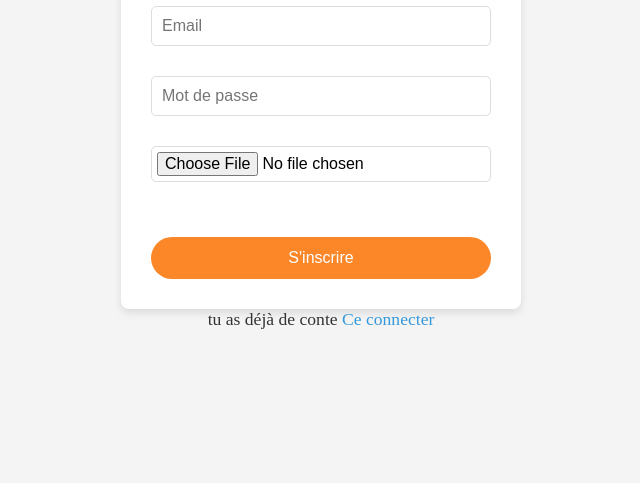
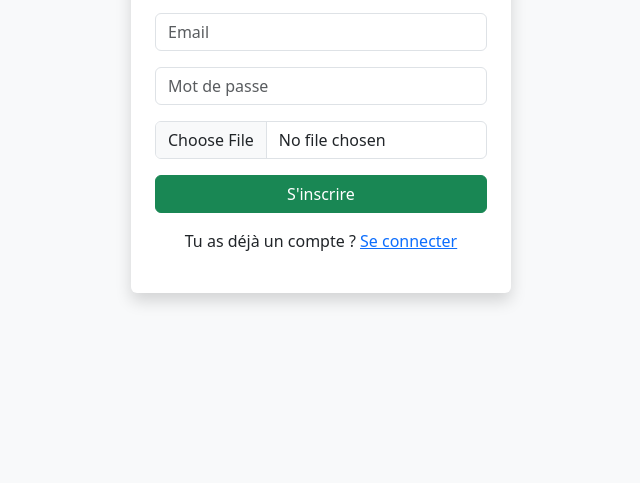
Before and after one commit to Ninodev14/Geoloc, a website: page myapp/public/register.html in a window 1280 px wide. Shown: the part 317-800 px from the top of the page, without its empty margins (319-959 px from the left). Drawn offline with nearby package versions, Linux system fonts and the light colour scheme.

Commit message:
add boostrap

```diff
--- a/myapp/package.json
+++ b/myapp/package.json
@@ -26,6 +26,7 @@
   "license": "ISC",
   "description": "",
   "dependencies": {
+    "@tailwindcss/vite": "^4.0.6",
     "@types/leaflet": "^1.9.16",
     "axios": "^1.7.9",
     "bcryptjs": "^2.4.3",
@@ -48,11 +49,14 @@
   "devDependencies": {
     "@eslint/js": "^9.19.0",
     "@types/jest": "^29.5.14",
+    "autoprefixer": "^10.4.20",
     "eslint": "^9.19.0",
     "globals": "^15.14.0",
     "jest": "^29.7.0",
     "jest-fetch-mock": "^3.0.3",
+    "postcss": "^8.5.2",
     "supertest": "^7.0.0",
+    "tailwindcss": "^4.0.6",
     "ts-jest": "^29.2.5",
     "typescript": "^5.7.3",
     "typescript-eslint": "^8.23.0"
--- a/myapp/public/css/formLogin.css
+++ /dev/null
@@ -1,52 +0,0 @@
-.formLoginContener {
-    background-color: #f4f4f4;
-    display: flex;
-    justify-content: center;
-    align-items: center;
-    flex-direction: column;
-    width: 100vw;
-    height: 100vh;
-}
-
-.formLoginContener h2 {
-    text-align: center;
-    color: #333;
-    margin-bottom: 20px;
-}
-
-.formLoginContener form {
-    background-color: #fff;
-    padding: 30px;
-    border-radius: 8px;
-    box-shadow: 0 4px 8px rgba(0, 0, 0, 0.1);
-    width: 100%;
-    max-width: 400px;
-    display: flex;
-    flex-direction: column;
-    gap: 10px;
-}
-
-.formLoginContener input {
-    width: 100%;
-    padding: 10px;
-    margin: 10px 0;
-    border: 1px solid #ddd;
-    border-radius: 5px;
-    font-size: 16px;
-}
-
-.formLoginContener input[type="file"] {
-    padding: 5px;
-}
-
-
-
-@media (max-width: 600px) {
-    .formLoginContener form {
-        padding: 20px;
-    }
-
-    .formLoginContener h2 {
-        font-size: 1.5rem;
-    }
-}
--- a/myapp/public/register.html
+++ b/myapp/public/register.html
@@ -4,33 +4,68 @@
     <meta charset="UTF-8" />
     <meta name="viewport" content="width=device-width, initial-scale=1.0" />
     <title>Inscription</title>
-    <link rel="stylesheet" href="/css/style.css" />
+    <link
+      href="https://cdn.jsdelivr.net/npm/bootstrap@5.3.0/dist/css/bootstrap.min.css"
+      rel="stylesheet"
+    />
   </head>
 
-  <body>
-    <div class="formLoginContener">
-      <h2>Inscription</h2>
+  <body
+    class="d-flex justify-content-center align-items-center vh-100 bg-light"
+  >
+    <div class="container">
+      <div class="row justify-content-center">
+        <div class="col-md-4 bg-white p-4 rounded shadow">
+          <h2 class="text-center mb-4">Inscription</h2>
           <form id="registerForm" enctype="multipart/form-data">
+            <div class="mb-3">
               <input
                 type="text"
                 id="username"
+                class="form-control"
                 placeholder="Nom d'utilisateur"
                 required
               />
-        <input type="email" id="email" placeholder="Email" required />
+            </div>
+            <div class="mb-3">
+              <input
+                type="email"
+                id="email"
+                class="form-control"
+                placeholder="Email"
+                required
+              />
+            </div>
+            <div class="mb-3">
               <input
                 type="password"
                 id="password"
+                class="form-control"
                 placeholder="Mot de passe"
                 required
               />
-        <input type="file" id="profileImage" accept="image/*" required />
-        <p id="message"></p>
-        <button type="submit">S'inscrire</button>
+            </div>
+            <div class="mb-3">
+              <input
+                type="file"
+                id="profileImage"
+                class="form-control"
+                accept="image/*"
+                required
+              />
+            </div>
+            <button type="submit" class="btn btn-success w-100">
+              S'inscrire
+            </button>
+            <p id="message" class="text-danger mt-2 text-center"></p>
           </form>
-
-      <p>tu as déjà de conte <a href="login.html">Ce connecter</a></p>
+          <p class="mt-3 text-center">
+            Tu as déjà un compte ? <a href="login.html">Se connecter</a>
+          </p>
+        </div>
+      </div>
     </div>
     <script src="/js/register.js"></script>
+    <script src="https://cdn.jsdelivr.net/npm/bootstrap@5.3.0/dist/js/bootstrap.bundle.min.js"></script>
   </body>
 </html>
```
Also changed, not shown: myapp/public/index.html (+14 -6 lines), myapp/public/login.html (+33 -9 lines), myapp/public/uploads/1739461350098.png (added), myapp/public/uploads/1739461351315.png (added), myapp/public/uploads/1739461814979.jpeg (added), myapp/public/uploads/1739520406310.png (added), 1 other file. Lines whose indentation alone changed are shown as unchanged.
